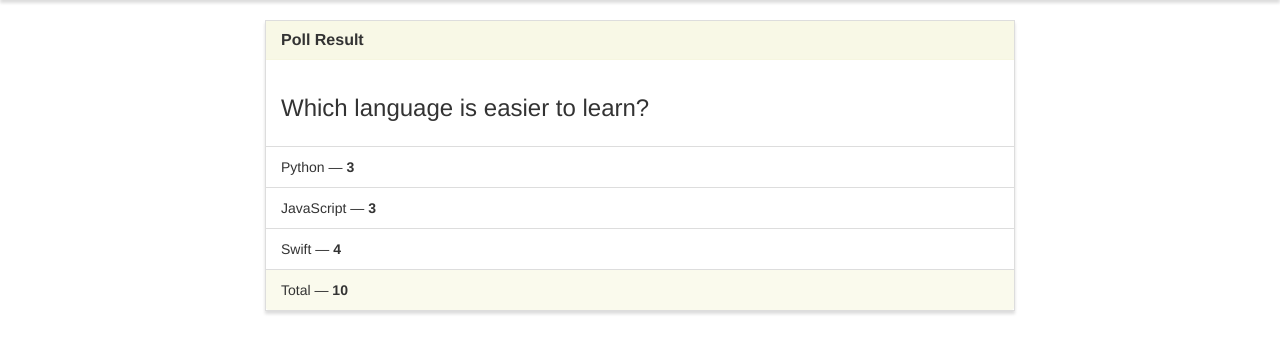
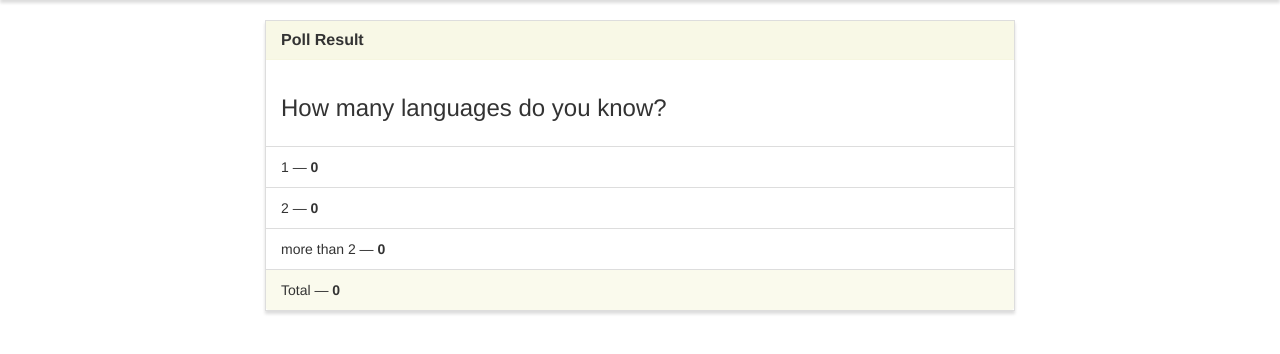
Before and after one commit to ablesable/PDSWPollApp, a Django app: page /results/2 in a window 1280 px wide. Shown: the part 52-406 px from the top of the page. Run offline with Django 3.2, Linux system fonts and the light colour scheme; a user stored in the database is signed in; data comes from the database, SQL or seed files in the repository; both versions use the stored data as it was after the commit; some libraries are stand-ins or nearby versions.

Commit message:
Basic voting, counting total, without age groups and allowing vote just once yet

```diff
--- a/pdsw_poll_project/poll/models.py
+++ b/pdsw_poll_project/poll/models.py
@@ -6,6 +6,10 @@ class Poll(models.Model):
     first_option = models.CharField(max_length=40)
     second_option = models.CharField(max_length=40)
     third_option  = models.CharField(max_length=40)
+
     first_option_count = models.IntegerField(default = 0)
     second_option_count = models.IntegerField(default = 0)
     third_option_count = models.IntegerField(default = 0)
+
+    def total(self):
+        return self.first_option_count + self.second_option_count + self.third_option_count
--- a/pdsw_poll_project/poll/templates/poll/base.html
+++ b/pdsw_poll_project/poll/templates/poll/base.html
@@ -44,6 +44,7 @@
                         {% endif %}
 
                     </ul>
+
                 </div><!-- /.navbar-collapse -->
             </div>
         </nav>
--- a/pdsw_poll_project/poll/templates/poll/results.html
+++ b/pdsw_poll_project/poll/templates/poll/results.html
@@ -11,17 +11,17 @@
             </div>
 
             <div class="panel-body">
-                <h3>Which language is easier to learn?</h3>
+                <h3>{{ poll.question }}</h3>
             </div>
 
             <ul class="list-group">
-                <li class="list-group-item">Python &mdash; <strong>3</strong></li>
-                <li class="list-group-item">JavaScript &mdash; <strong>3</strong></li>
-                <li class="list-group-item">Swift &mdash; <strong>4</strong></li>
+                <li class="list-group-item">{{ poll.first_option }} &mdash; <strong>{{ poll.first_option_count }}</strong></li>
+                <li class="list-group-item">{{ poll.second_option }} &mdash; <strong>{{ poll.second_option_count }}</strong></li>
+                <li class="list-group-item">{{ poll.third_option }} &mdash; <strong>{{ poll.third_option_count }}</strong></li>
             </ul>
 
             <div class="panel-footer">
-                Total &mdash; <strong>10</strong>
+                Total &mdash; <strong>{{ poll.total }}</strong>
             </div>
 
         </div>
--- a/pdsw_poll_project/poll/views.py
+++ b/pdsw_poll_project/poll/views.py
@@ -1,4 +1,5 @@
 from django.shortcuts import render, redirect
+from django.http import HttpResponse
 from .forms import CreatePollForm
 from .models import Poll
 # from django.contrib.auth.decorators import user_passes_test
@@ -18,6 +19,7 @@ def create(request):
             if form.is_valid():
 
                 form.save()
+                messages.info(request, "Your poll has been created!")
                 return redirect('home')
         else:
             form = CreatePollForm()
@@ -31,17 +33,42 @@ def create(request):
 
 def results(request, poll_id):
     if request.user.is_superuser:
-        context = {}
+        poll = Poll.objects.get(pk=poll_id)
+        context = {
+            'poll' : poll
+        }
         return render(request, 'poll/results.html', context)
     else:
         messages.warning(request, "Unfoturnately - this feature is only for admin!")
         return redirect('home')
 
 def vote(request, poll_id):
-    poll = Poll.objects.get(pk=poll_id)
-    if request.method == 'POST':
-        print(request.POST[''])
-    context = {
-        'poll': poll
-    }
-    return render(request, 'poll/vote.html', context)
+    if request.user.is_superuser:
+        messages.info(request, "Not this time - This feature is only for users. Please register first as one!")
+        return redirect('home')
+    else:
+        poll = Poll.objects.get(pk=poll_id)
+        if request.method == 'POST':
+            selected_option = request.POST['poll']
+            print(request.POST['poll'])
+
+            if selected_option == 'option1':
+                poll.first_option_count += 1
+
+            elif selected_option == 'option2':
+                poll.second_option_count += 1
+
+            elif selected_option == 'option3':
+                poll.third_option_count += 1
+
+            else:
+                return HttpResponse(400)
+
+            poll.save()
+            return redirect('results', poll.id)
+
+
+        context = {
+            'poll': poll
+        }
+        return render(request, 'poll/vote.html', context)
--- a/pdsw_poll_project/users/views.py
+++ b/pdsw_poll_project/users/views.py
@@ -1,6 +1,7 @@
 from django.shortcuts import render, redirect
 from users.forms import UserForm, ExtendedUserForm
 from django.contrib import messages
+
 
 def register(request):
     if request.method == 'POST':
```
Also changed, not shown: pdsw_poll_project/poll/templates/poll/create.html (+4 -4 lines), pdsw_poll_project/poll/templates/poll/home.html (+6 -2 lines), pdsw_poll_project/db.sqlite3.
